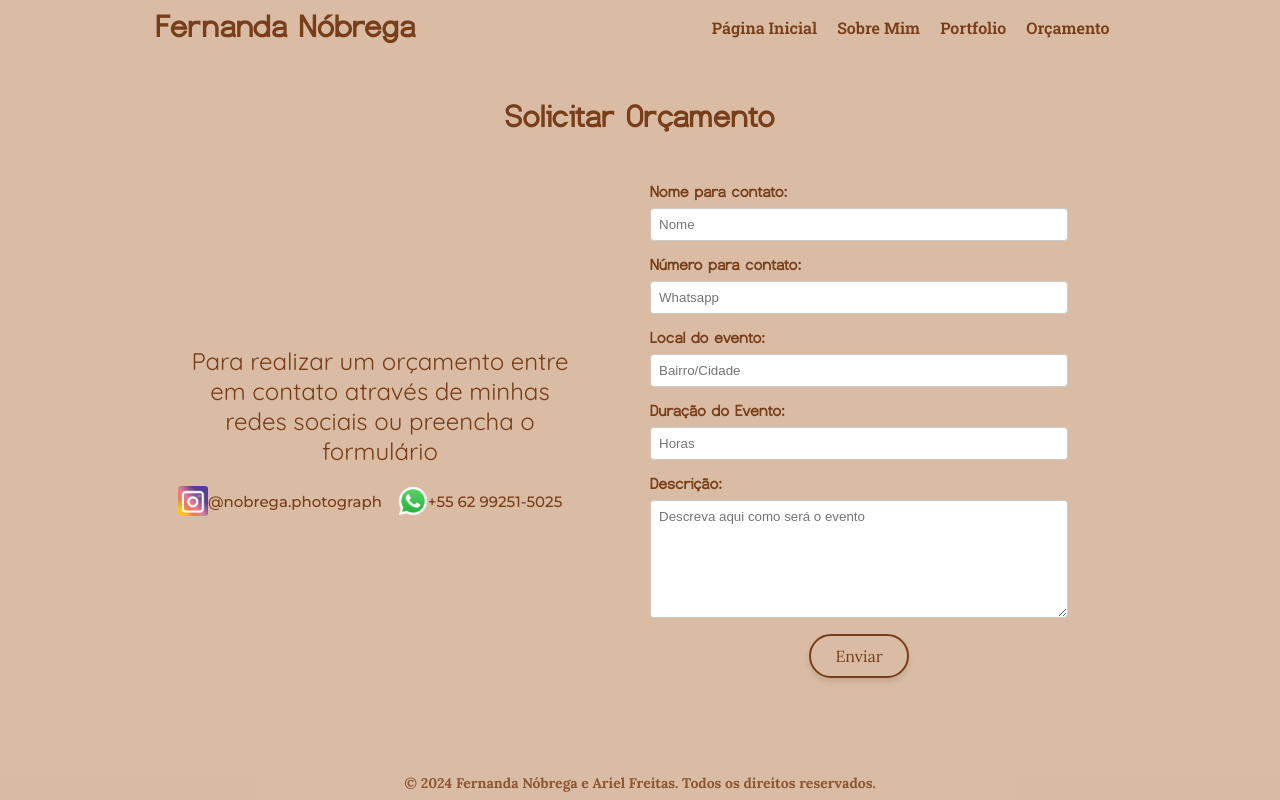
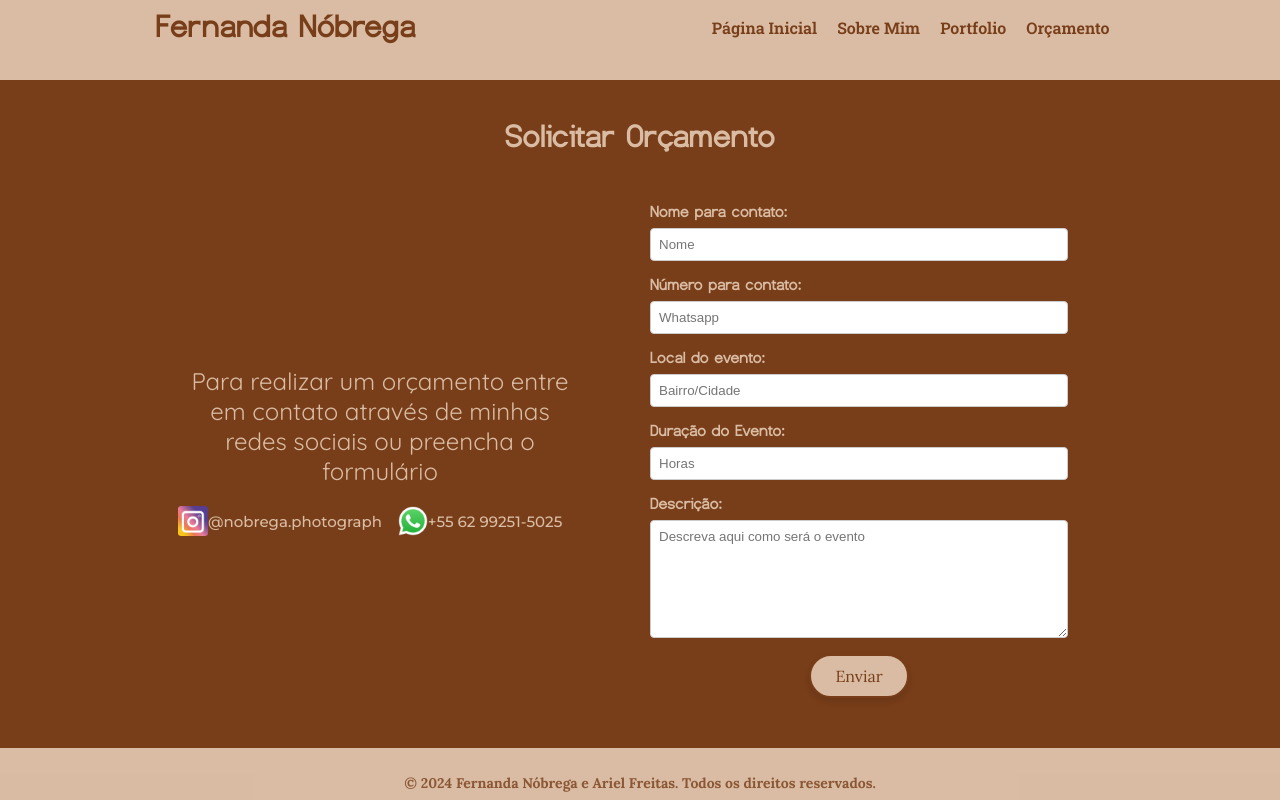
Before and after one commit to ArielFSantos/Fernanda_Nobrega, a React (Create React App) app in the folder nobrega/: page /contact in a window 1280 px wide. Built offline with nearby package versions, Linux system fonts and the light colour scheme; a web font is replaced by a local one.

Commit message:
better
i think is better

```diff
--- a/nobrega/src/components/Pages/about/about.js
+++ b/nobrega/src/components/Pages/about/about.js
@@ -5,7 +5,7 @@ import styles from './about.module.css';
 const About = () => (
   <div className={styles.container}>
     <main className={styles.containerMain}>
-      <h1 className={styles.title}>Olá! Eu sou a Fernanda Nóbrega</h1>
+      <h1 className={styles.title}>Quem sou eu?</h1>
       <p className={styles.text}>
         Uma fotógrafa goiana apaixonada por capturar momentos autênticos e emoções verdadeiras. Desde criança, a fotografia é minha grande paixão e,
         nos últimos 2 anos, tenho transformado essa paixão em uma profissão, dedicando-me a transformar sentimentos em imagens, criando memórias que você pode reviver para sempre.
--- a/nobrega/src/components/Pages/about/about.module.css
+++ b/nobrega/src/components/Pages/about/about.module.css
@@ -13,7 +13,7 @@
   justify-content: flex-end;
   align-items: flex-end;
   flex-wrap: wrap;
-  height: 100vh;
+  height: 1100px;
 }
 /* Styles for .text */
 .text {
@@ -21,7 +21,7 @@
   font-size: 10px;
   text-align: center;
   width: 65vw;
-  color: var(--cor04);
+  color: var(--cor01);
   font-size: x-large;
   text-shadow: none;
   font-weight: 400; /* Normal */
@@ -32,14 +32,14 @@
   font-size: 30px;
   padding: 20px;
   text-align: center;
-  color: var(--cor03);
+  color: var(--cor01);
   font-family: 'Dutismo', sans-serif;
   margin-top: 20px;
 }
 .containerMain{
   margin: auto 100px;
   padding: 20px;
-  background-color:#e4f8a21a;
+  background-color:var(--cor03);
 }
 
 /* Media query for .text */
--- a/nobrega/src/components/Pages/contact/contact.module.css
+++ b/nobrega/src/components/Pages/contact/contact.module.css
@@ -1,17 +1,21 @@
 .title {
     text-align: center;
-    color: var(--cor03);
+    color: var(--cor01);
     font-family: 'Dutismo', sans-serif;
+    text-align: center;
+    background-color: var(--cor03);
+    padding-top: 40px;
 }
 a{
     text-decoration: none;
-    color: var(--cor03);
+    color: var(--cor01);
 }
+
 .text {
     margin: 0;
     width: 100%;
     max-width: 400px;
-    color: var(--cor03);
+    color: var(--cor01);
     font-size: x-large;
     text-shadow: none;
     padding: 20px;
@@ -24,6 +28,7 @@ a{
     justify-content: center;
     gap: 20px;
     height: auto;
+    background-color: var(--cor03);
 }
 
 .insta, .whats {
@@ -52,13 +57,13 @@ a{
     display: flex;
     flex-direction: row;
     font-size: 10px;
-    color: var(--cor04);
+    color: var(--cor01);
     width:100%;
 }
 
 .form {
     font-family: 'Dutismo';
-    color: var(--cor03);
+    color: var(--cor01);
     display: flex;
     flex-direction: column;
     flex-wrap: wrap;
```
